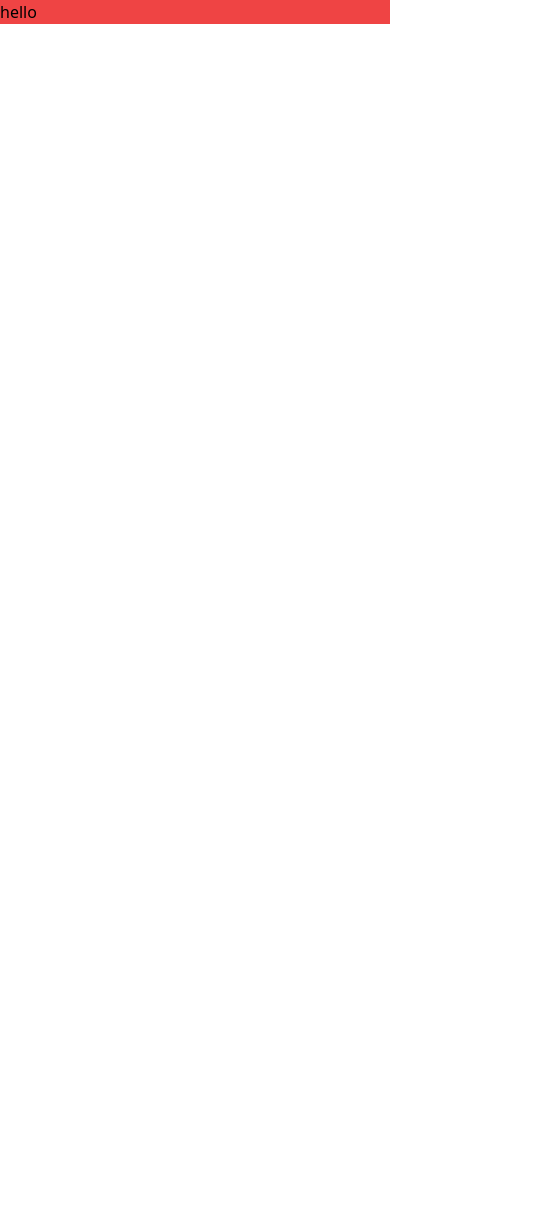
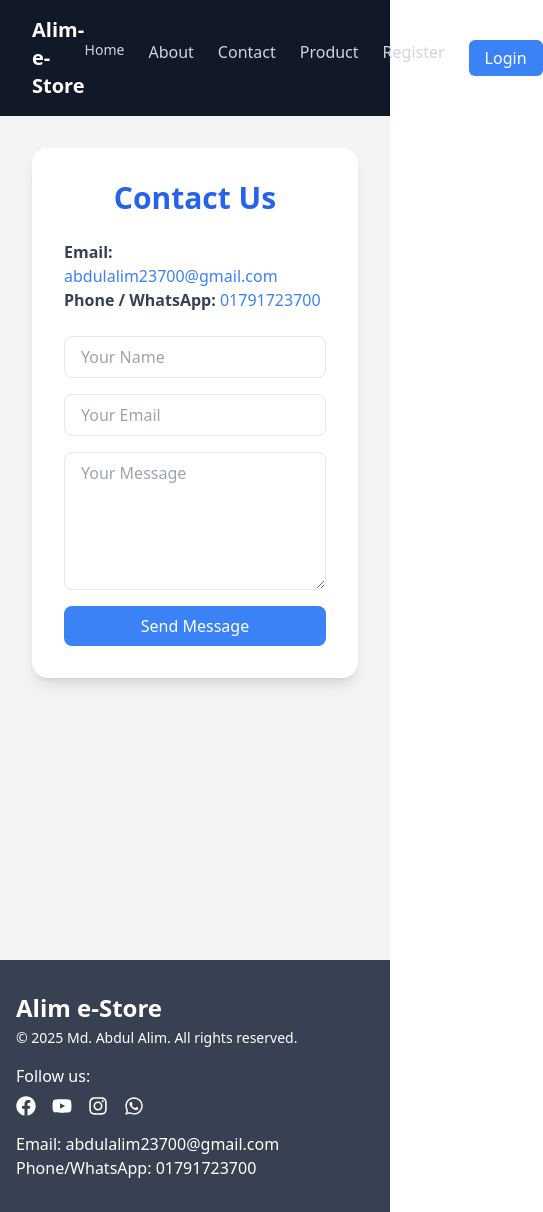
Before and after one commit to ALIM23700/FullstackEcommers_Frontend, a React app: page /contact in a window 390 px wide. Shown: the whole page, 543 px wide, since content can reach past the window. Before the commit the page ends 844 px from the top, so only its background shows below. Built offline with nearby package versions, Linux system fonts and the light colour scheme; the HTML template or start-up script is replaced by a standard one.

Commit message:
create some pages and design about,contact,nav and footer of homepage

```diff
--- a/package.json
+++ b/package.json
@@ -14,6 +14,9 @@
     "postcss": "^8.5.6",
     "react": "^19.2.0",
     "react-dom": "^19.2.0",
+    "react-icons": "^5.5.0",
+    "react-router": "^7.13.0",
+    "react-router-dom": "^7.13.0",
     "tailwindcss": "^3.3.3"
   },
   "devDependencies": {
--- a/src/App.jsx
+++ b/src/App.jsx
@@ -1,3 +1,12 @@
+import { BrowserRouter, Route, Routes } from "react-router"
+import Home from "./pages/Home"
+import Register from "./pages/Register"
+import Login from "./pages/Login"
+import Product from "./pages/Product"
+import Contact from "./pages/Contact"
+import About from "./pages/About"
+import Footer from '../src/components/Footer'
+import Nav from "./components/NavBar"
 
 
 function App() {
@@ -5,8 +14,22 @@ function App() {
 
   return (
 
-      <div className="bg-red-500">
-        hello
+      <div>
+          <BrowserRouter>
+                 <Nav></Nav>
+
+        <Routes>
+           <Route path="/" element={<Home></Home>}></Route>
+           <Route path="/register" element={<Register></Register>}></Route>
+           <Route path="/login" element={<Login></Login>}></Route>
+           <Route path="/product" element={<Product></Product>}></Route>
+           <Route path="/contact" element={<Contact></Contact>}></Route>
+           <Route path="/about" element={<About></About>}></Route>
+
+
+        </Routes>
+            <Footer></Footer>
+          </BrowserRouter>
       </div>
 
   )
--- /dev/null
+++ b/src/components/Footer.jsx
@@ -0,0 +1,40 @@
+import React from "react";
+import { FaFacebook, FaYoutube, FaInstagram, FaWhatsapp } from "react-icons/fa";
+
+const Footer = () => {
+  return (
+    <footer className="bg-gray-700 text-white ">
+      <div className="max-w-7xl mx-auto  px-4 py-8 sm:flex sm:justify-between sm:items-center">
+        <div className="mb-4 sm:mb-0">
+          <h2 className="text-2xl font-bold">Alim e-Store</h2>
+          <p className="text-sm mt-1">© 2025 Md. Abdul Alim. All rights reserved.</p>
+        </div>
+
+        <div className="flex flex-col sm:flex-row items-start sm:items-center">
+          <p className="mb-2 sm:mb-0 sm:mr-4">Follow us:</p>
+          <div className="flex space-x-4 text-xl">
+            <a href="https://facebook.com" target="_blank" rel="noreferrer">
+              <FaFacebook className="hover:text-blue-500 transition-colors" />
+            </a>
+            <a href="https://youtube.com" target="_blank" rel="noreferrer">
+              <FaYoutube className="hover:text-red-500 transition-colors" />
+            </a>
+            <a href="https://instagram.com" target="_blank" rel="noreferrer">
+              <FaInstagram className="hover:text-pink-500 transition-colors" />
+            </a>
+            <a href="https://wa.me/01791723700" target="_blank" rel="noreferrer">
+              <FaWhatsapp className="hover:text-green-500 transition-colors" />
+            </a>
+          </div>
+        </div>
+
+        <div className="mt-4 sm:mt-0">
+          <p>Email: abdulalim23700@gmail.com</p>
+          <p>Phone/WhatsApp: 01791723700</p>
+        </div>
+      </div>
+    </footer>
+  );
+};
+
+export default Footer;
--- /dev/null
+++ b/src/components/NavBar.jsx
@@ -0,0 +1,50 @@
+import React from 'react'
+import { Link, NavLink } from 'react-router-dom'
+
+const Nav = () => {
+  return (
+    <nav className="bg-gray-900 px-8 py-4 flex items-center justify-between">
+
+      <h1 className="text-white text-xl font-bold">Alim-e-Store</h1>
+
+
+      <div className="flex gap-6">
+        <NavLink
+          to="/"
+          className={({ isActive }) =>
+            `text-sm font-medium ${
+              isActive ? "text-blue-400" : "text-gray-300"
+            } hover:text-white`
+          }
+        >
+          Home
+        </NavLink>
+
+        <NavLink to="/about" className="text-gray-300 hover:text-white">
+          About
+        </NavLink>
+
+        <NavLink to="/contact" className="text-gray-300 hover:text-white">
+          Contact
+        </NavLink>
+
+        <NavLink to="/product" className="text-gray-300 hover:text-white">
+          Product
+        </NavLink>
+
+        <NavLink to="/register" className="text-gray-300 hover:text-white">
+          Register
+        </NavLink>
+
+        <NavLink
+          to="/login"
+          className="bg-blue-500 text-white px-4 py-1.5 rounded-md hover:bg-blue-600 transition"
+        >
+          Login
+        </NavLink>
+      </div>
+    </nav>
+  )
+}
+
+export default Nav
--- /dev/null
+++ b/src/pages/About.jsx
@@ -0,0 +1,29 @@
+import React from "react";
+
+const About = () => {
+  return (
+    <div className="flex flex-col justify-center items-center p-8 bg-gray-100 min-h-screen">
+      <div className="bg-white p-8 rounded-2xl shadow-lg max-w-3xl">
+        <h1 className="text-3xl font-bold mb-4 text-center text-blue-600">
+          About Alim eShop
+        </h1>
+        <p className="text-gray-700 mb-4">
+          <strong>Alim eShop</strong> is a modern online store built to provide a
+          seamless shopping experience for customers. We focus on quality
+          products, smooth navigation, and secure payment options.
+        </p>
+        <p className="text-gray-700 mb-4">
+          This platform was designed and developed by <strong>Md. Abdul Alim</strong>,
+          a passionate web developer dedicated to creating user-friendly and
+          responsive web applications.
+        </p>
+        <p className="text-gray-700">
+          Our mission is to bring the best products to our customers with
+          simplicity and efficiency, ensuring a trustworthy e-commerce experience.
+        </p>
+      </div>
+    </div>
+  );
+};
+
+export default About;
--- /dev/null
+++ b/src/pages/Contact.jsx
@@ -0,0 +1,85 @@
+import React, { useState } from "react";
+
+const Contact = () => {
+  const [formData, setFormData] = useState({
+    name: "",
+    email: "",
+    message: "",
+  });
+
+  const handleChange = (e) => {
+    setFormData({ ...formData, [e.target.name]: e.target.value });
+  };
+
+  const handleSubmit = (e) => {
+    e.preventDefault();
+    alert("Message sent successfully!");
+    setFormData({ name: "", email: "", message: "" });
+  };
+
+  return (
+    <div className="flex flex-col items-center p-8 bg-gray-100 min-h-screen">
+      <div className="bg-white p-8 rounded-2xl shadow-lg w-full max-w-3xl">
+        <h1 className="text-3xl font-bold mb-6 text-center text-blue-600">
+          Contact Us
+        </h1>
+
+        <div className="mb-6 text-gray-700">
+          <p>
+            <strong>Email:</strong>{" "}
+            <a href="mailto:abdulalim23700@gmail.com" className="text-blue-500">
+              abdulalim23700@gmail.com
+            </a>
+          </p>
+          <p>
+            <strong>Phone / WhatsApp:</strong>{" "}
+            <a href="tel:+8801791723700" className="text-blue-500">
+              01791723700
+            </a>
+          </p>
+        </div>
+
+        <form onSubmit={handleSubmit} className="flex flex-col gap-4">
+          <input
+            type="text"
+            name="name"
+            placeholder="Your Name"
+            value={formData.name}
+            onChange={handleChange}
+            className="w-full px-4 py-2 border rounded-lg focus:outline-none focus:ring-2 focus:ring-blue-400"
+            required
+          />
+
+          <input
+            type="email"
+            name="email"
+            placeholder="Your Email"
+            value={formData.email}
+            onChange={handleChange}
+            className="w-full px-4 py-2 border rounded-lg focus:outline-none focus:ring-2 focus:ring-blue-400"
+            required
+          />
+
+          <textarea
+            name="message"
+            placeholder="Your Message"
+            value={formData.message}
+            onChange={handleChange}
+            className="w-full px-4 py-2 border rounded-lg focus:outline-none focus:ring-2 focus:ring-blue-400"
+            rows={5}
+            required
+          />
+
+          <button
+            type="submit"
+            className="bg-blue-500 text-white py-2 rounded-lg hover:bg-blue-600 transition"
+          >
+            Send Message
+          </button>
+        </form>
+      </div>
+    </div>
+  );
+};
+
+export default Contact;
--- /dev/null
+++ b/src/pages/Home.jsx
@@ -0,0 +1,14 @@
+import React from 'react'
+
+
+const Home = () => {
+  return (
+    <div>
+
+        Home
+
+    </div>
+  )
+}
+
+export default Home
--- /dev/null
+++ b/src/pages/Login.jsx
@@ -0,0 +1,9 @@
+import React from 'react'
+
+function Login() {
+  return (
+    <div>Login</div>
+  )
+}
+
+export default Login
--- /dev/null
+++ b/src/pages/Product.jsx
@@ -0,0 +1,9 @@
+import React from 'react'
+
+const Product = () => {
+  return (
+    <div>Product</div>
+  )
+}
+
+export default Product
--- /dev/null
+++ b/src/pages/Register.jsx
@@ -0,0 +1,9 @@
+import React from 'react'
+
+const Register = () => {
+  return (
+    <div>Register</div>
+  )
+}
+
+export default Register
```
Also changed, not shown: 1 other file (tests, documents, lock files or other folders).
